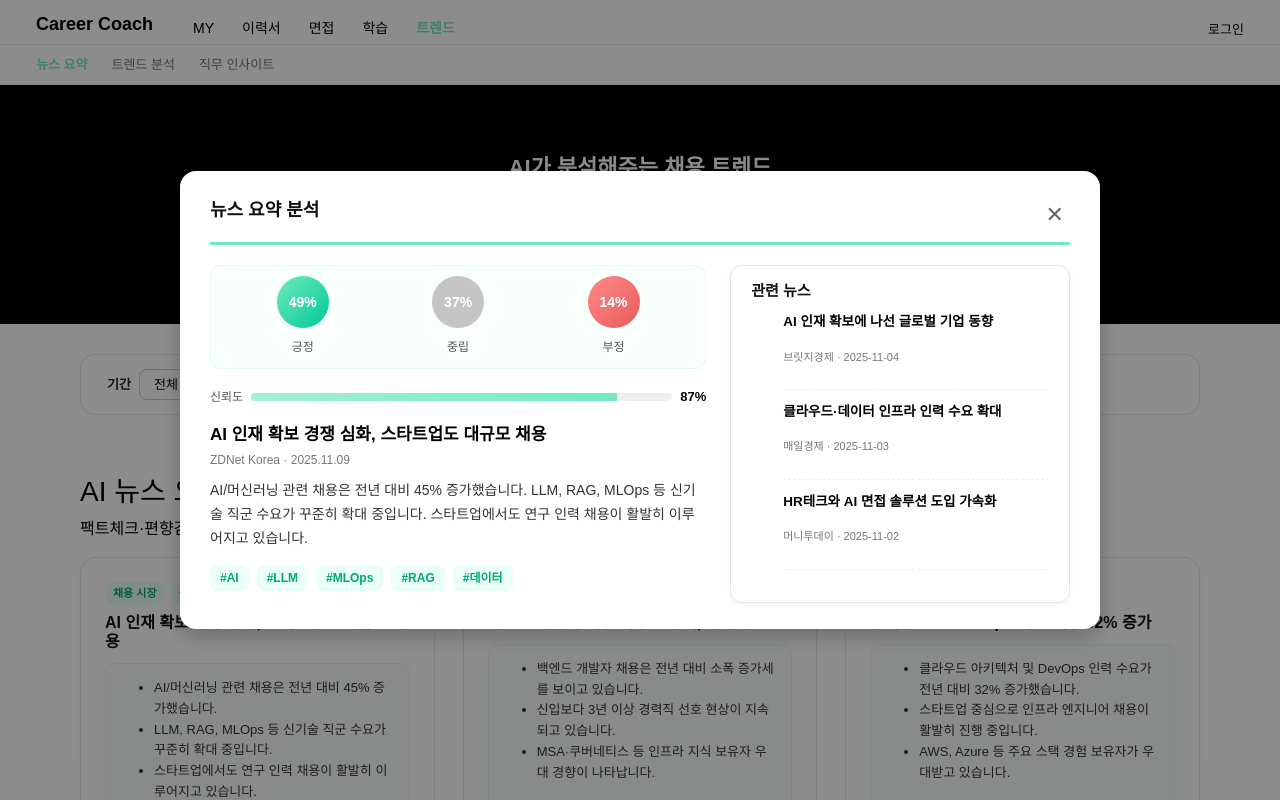
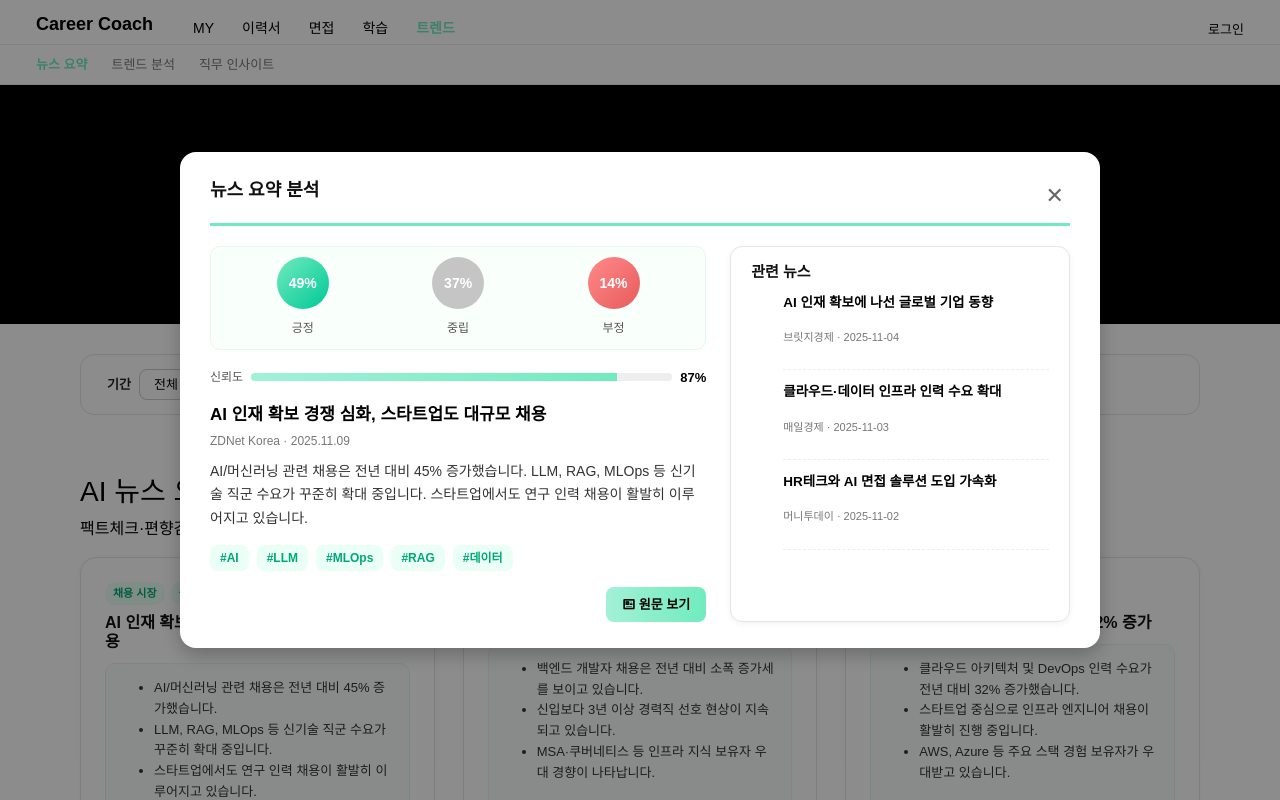
Before and after one commit to llbk-team/llbky-front, a Vue app: page /trend/news in a window 1280 px wide. Both pictures are taken after a click on the element 257 px from the left and 768 px from the top of the page. Shown: the top 800 px of the page. Built offline with nearby package versions, Linux system fonts and the light colour scheme; a web font is replaced by a local one.

Commit message:
style: 뉴스 상세보기 UI 수정

```diff
--- a/src/components/modal/NewsDetailModal.vue
+++ b/src/components/modal/NewsDetailModal.vue
@@ -50,7 +50,7 @@
             <!-- ✅ 원문 보기 버튼 -->
             <div class="source-btn-box" v-if="news.source_url">
               <button class="source-btn" @click="openSource(news.source_url)">
-                🔗 원문 보기
+                <i class="ri-news-line"></i> 원문 보기
               </button>
             </div>
           </div>
--- a/src/views/trend/News.vue
+++ b/src/views/trend/News.vue
@@ -147,6 +147,7 @@ LLM, RAG, MLOps 등 신기술 직군 수요가 꾸준히 확대 중입니다.
     bias_type: "기술 과도 홍보 경향",
     date: "2025.11.09",
     source: "ZDNet Korea",
+    source_url: "https://biz.chosun.com/it-science/2025/11/07/ai-data-analyst-hiring/"
   },
   {
     title: "백엔드 개발자 채용 시장 안정세, 경력직 선호",
```
